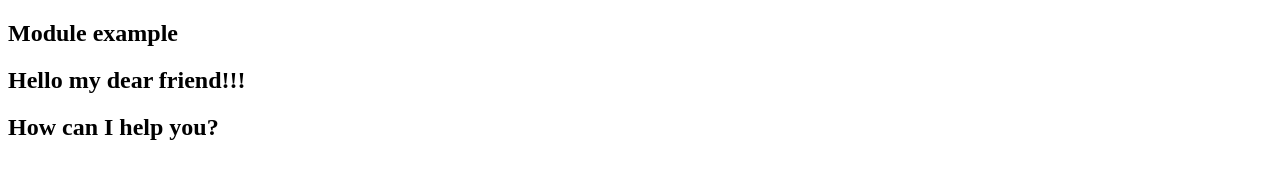
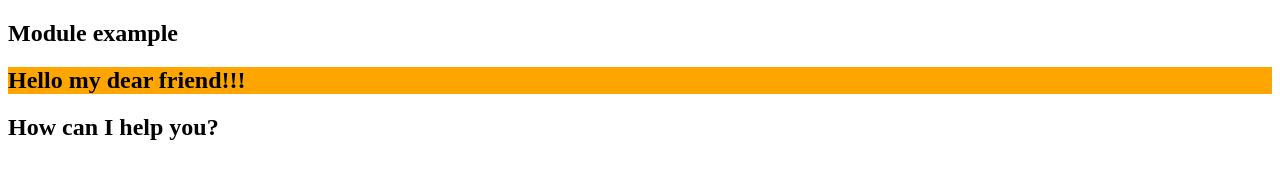
Before and after one commit to tothricsaj/javascriptLearnForMyself, a plain HTML site: page modulesEx/index.html in a window 1280 px wide. Drawn offline with Linux system fonts and the light colour scheme.

Commit message:
class and id as attributumes

```diff
--- a/modulesEx/index.html
+++ b/modulesEx/index.html
@@ -6,10 +6,6 @@
 </head>
 <body>
     <h2>Module example</h2>
-    <script type="module">
-        import { createH2tag } from "./modules/h2tag.mjs";
-        document.body.insertAdjacentHTML('beforeend', createH2tag('Hello my dear friend!!!'));
-        document.body.insertAdjacentHTML('beforeend', createH2tag('How can I help you?'));
-    </script>
+    <script type="module" src="main.mjs"></script>
 </body>
 </html>
--- a/modulesEx/main.js
+++ /dev/null
@@ -1,3 +0,0 @@
-import { createH2tag } from "./modules/h2tag";
-
-document.body.insertAdjacentHTML('beforeend', createH2tag('Hello my dear friend!!!'));
--- /dev/null
+++ b/modulesEx/main.mjs
@@ -0,0 +1,6 @@
+import { createH2tag } from "./modules/h2tag.mjs";
+
+document.body.insertAdjacentHTML('beforeend', createH2tag('Hello my dear friend!!!', 'first-h2'));
+document.body.insertAdjacentHTML('beforeend', createH2tag('How can I help you?'));
+
+document.getElementsByClassName('first-h2')[0].style = 'background: orange;';
--- a/modulesEx/modules/h2tag.mjs
+++ b/modulesEx/modules/h2tag.mjs
@@ -1,6 +1,6 @@
-function createH2tag(txt) {
+function createH2tag(txt, className='', idName='') {
     console.log('h2 tag is created by module!');
-    return `<h2>${ txt }</h2>`
+    return `<h2 class="${ className }" id="${ idName }">${ txt }</h2>`
 }
 
 export { createH2tag };
```
